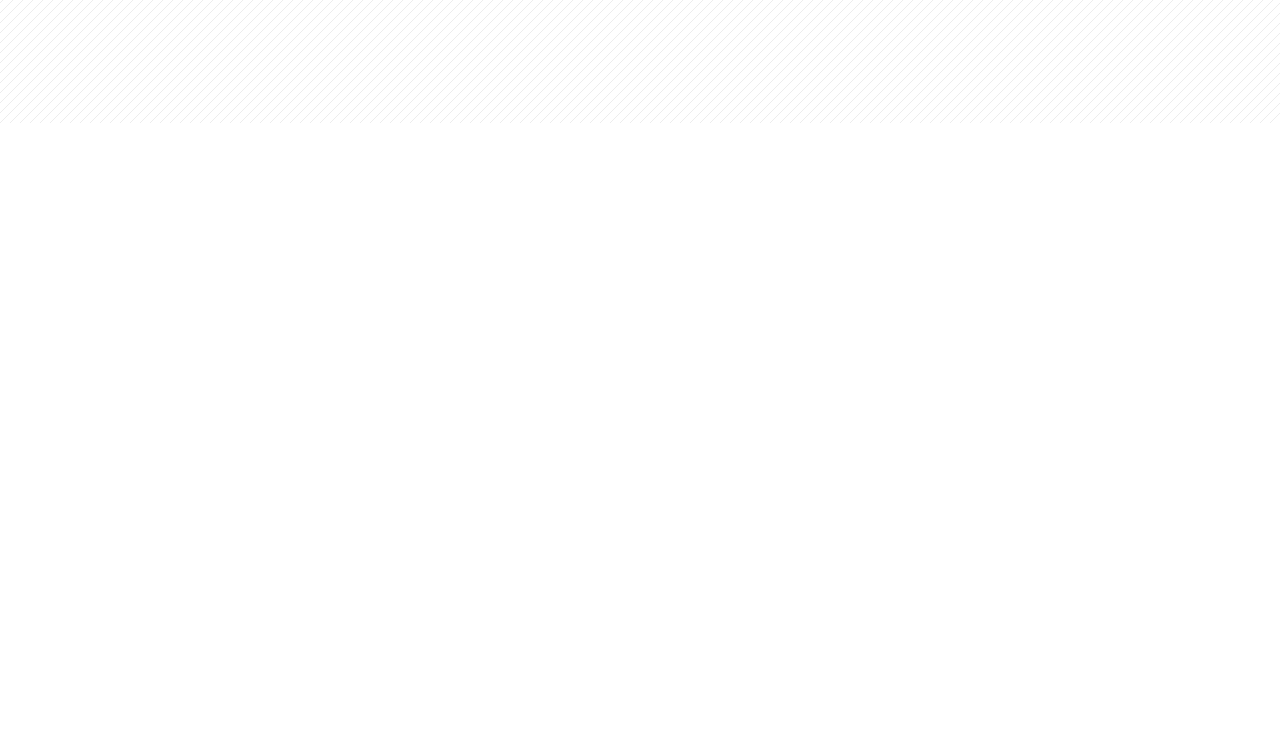
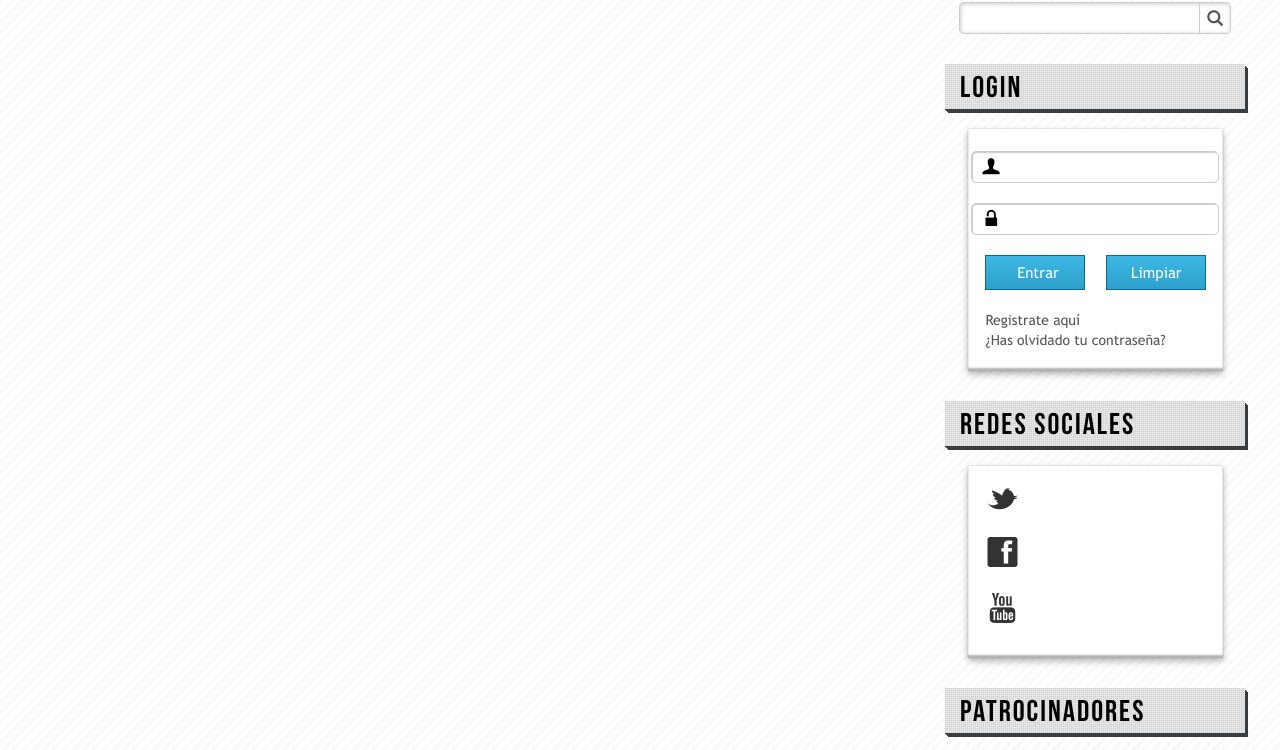
Before and after one commit to andreagarme/maquetacionAvanzadaCSS, a plain HTML site: page index.html in a window 1280 px wide. Shown: the part 677-1427 px from the top of the page. Before the commit the page ends 800 px from the top, so only its background shows below. Drawn offline with Linux system fonts and the light colour scheme.

Commit message:
Create aside

```diff
--- a/css/styles.css
+++ b/css/styles.css
@@ -43,7 +43,7 @@ body {
 }
 
 .gear,
-#icon {
+.icon {
   font-family: "WebSymbolsRegular";
 }
 
@@ -155,3 +155,198 @@ body {
 #card:last-child {
   margin-right: 0px;
 }
+
+#card .icon {
+  display: block;
+  width: 100%;
+  height: 130px;
+  font-size: 50px;
+  line-height: 110px;
+  text-align: center;
+  margin: 0px auto;
+}
+
+#card .category {
+  width: 100%;
+  height: 50px;
+  font-family: "TrebuchetMS";
+  font-size: 21px;
+  font-weight: bold;
+  text-align: center;
+  color: #00538c;
+}
+
+#card .description {
+  color: #0f7cc5;
+  font-family: "TrebuchetMS";
+  text-align: center;
+  font-size: 15px;
+}
+
+/* Barra Lateral */
+
+#lateral {
+  width: 300px;
+  min-height: 1200px;
+  font-family: "TrebuchetMS";
+  float: right;
+  margin: 20px;
+}
+
+aside h3 {
+  display: block;
+  width: auto;
+  height: 45px;
+  line-height: 49px;
+  background: url("../img/pxgray.png"), white;
+  box-shadow: 0px 1px 0px #393d3f, 1px 2px 0px #393d3f, 2px 3px 0px #393d3f,
+    3px 4px 0px #393d3f;
+  font-size: 30px;
+  font-family: "BebasNeue";
+  font-weight: normal;
+  letter-spacing: 2px;
+  padding-left: 15px;
+  margin-top: 30px;
+  margin-bottom: 15px;
+}
+
+#lateral h3:first-child {
+  margin-top: 0px;
+}
+
+#search {
+  width: 90%;
+  height: 30px;
+  margin: 10px auto;
+  background-color: white;
+  border-radius: 5px;
+  border: 1px solid #ccc;
+  box-shadow: 1px 1px 4px #ccc inset;
+}
+
+#lateral input[type="text"] {
+  width: 85%;
+  height: 30px;
+  border: none;
+  padding-left: 5px;
+  border-radius: 5px;
+  background-color: transparent;
+  color: #ccc;
+  transition: all 300ms;
+}
+
+#lateral input[type="text"]:focus {
+  color: #555;
+}
+
+#lateral input[type="button"],
+input[type="submit"] {
+  height: 30px;
+  cursor: pointer;
+  border: none;
+  font-size: 16px;
+  background-color: transparent;
+  border-left: 1px solid #ccc;
+  color: #555;
+  padding-left: 7px;
+}
+
+.aside-box {
+  width: 85%;
+  height: 240px;
+  margin: 0px auto;
+  margin-top: 20px;
+  padding-top: 2px;
+  background: white;
+  box-shadow: 0px 0px 1px rgba(0, 0, 0, 0.3), 0px 3px 7px rgba(0, 0, 0, 0.3),
+    0px 1px white inset, 0px -3px 2px rgba(0, 0, 0, 0.3) inset;
+}
+
+#login input[type="email"],
+#login input[type="password"] {
+  display: block;
+  margin: 0px auto;
+  margin-top: 20px;
+  width: 82%;
+  height: 30px;
+  border: 1px solid #ccc;
+  box-shadow: 1px 1px 1px #ccc inset;
+  border-radius: 5px;
+  padding-left: 37px;
+}
+
+#login input[type="email"]:focus,
+#login input[type="password"]:focus {
+  color: #555;
+  box-shadow: 1px 1px 1px grey inset;
+}
+
+#login #user,
+#login #password {
+  text-align: center;
+  display: block;
+  position: absolute;
+  margin-left: 15px;
+  margin-top: 6px;
+  height: 30px;
+}
+
+#login #password {
+  margin-left: 18px;
+  margin-top: 25px;
+  font-size: 20px;
+}
+
+#login input[type="submit"],
+#login input[type="reset"],
+#login input[type="button"] {
+  text-align: center;
+  width: 100px;
+  height: 35px;
+  margin-top: 20px;
+  color: white;
+  background: linear-gradient(to bottom, #3eb8e5 0%, #2ca0ca 100%);
+  border: 1px solid #156785;
+  border-radius: 0px;
+  cursor: pointer;
+  font-size: 15px;
+  font-family: "TrebuchetMS";
+  font-weight: lighter;
+  margin-left: 17px;
+  transition: all 300ms;
+  margin-bottom: 18px;
+}
+#login input[type="submit"]:hover,
+#login input[type="reset"]:hover,
+#login input[type="button"]:hover,
+#login button:hover {
+  box-shadow: 0px 0px 3px gray;
+}
+
+#login a {
+  display: block;
+  text-decoration: none;
+  margin-left: 18px;
+  font-size: 14px;
+  color: #555;
+  margin-top: 4px;
+}
+
+#login a:hover {
+  color: #2f78bc;
+  text-decoration: underline;
+}
+
+#social {
+  height: 190px;
+}
+
+#social a {
+  display: block;
+  color: #333;
+  text-decoration: none;
+  font-size: 30px;
+  margin-left: 20px;
+  margin-top: 10px;
+  margin-bottom: 20px;
+}
--- a/index.html
+++ b/index.html
@@ -28,13 +28,16 @@
     </header>
     <!-- Fin de la Cabecera -->
 
-    <!-- Inicio Banner -->
     <section class="wrap wrap-content">
       <section id="info">
+        <!-- Inicio Banner -->
         <div id="banner"><h1>MAQUETACIÓN AVANZADA CON CSS Y HTML</h1></div>
+        <!-- Fin Banner-->
+
+        <!-- Inicio Cards -->
         <div id="cards">
           <div id="card">
-            <p id="icon">H</p>
+            <p class="icon">H</p>
             <h2 class="category">Desarrollo Web</h2>
             <p class="description">
               ¡Aprende los principales lenguajes para desarrollar páginas web
@@ -42,7 +45,7 @@
             </p>
           </div>
           <div id="card">
-            <p id="icon">_</p>
+            <p class="icon">_</p>
             <h2 class="category">Sistemas Operativos</h2>
             <p class="description">
               ¡Aprende los principales lenguajes para desarrollar páginas web
@@ -50,12 +53,12 @@
             </p>
           </div>
           <div id="card">
-            <p id="icon">S</p>
+            <p class="icon">S</p>
             <h2 class="category">Hardware</h2>
             <p class="description">¡Conoce todo acerca del Hardware!</p>
           </div>
           <div id="card">
-            <p id="icon">u</p>
+            <p class="icon">u</p>
             <h2 class="category">Redes e Internet</h2>
             <p class="description">
               ¡Aprende a configurar y administrar redes informáticas y
@@ -63,15 +66,59 @@
             </p>
           </div>
           <div id="card">
-            <p id="icon">a</p>
+            <p class="icon">a</p>
             <h2 class="category">Bases de Datos</h2>
             <p class="description">
               ¡Aprende a crear y administrar bases de datos!
             </p>
           </div>
         </div>
+        <!-- Fin Cards -->
       </section>
+
+      <!-- Inicio barra lateral -->
+      <aside id="lateral">
+        <h3>BUSCAR</h3>
+        <div id="search">
+          <form>
+            <input type="text" />
+            <input type="button" value="L" class="icon" />
+          </form>
+        </div>
+
+        <h3>LOGIN</h3>
+        <div id="login" class="aside-box">
+          <form>
+            <label id="user" class="icon"> U </label>
+            <input type="email" />
+
+            <label id="password" class="icon"> w </label>
+            <input type="password" />
+
+            <input type="submit" value="Entrar" />
+            <input type="reset" value="Limpiar" />
+
+            <a href="#">Registrate aquí</a>
+            <a href="#">¿Has olvidado tu contraseña?</a>
+          </form>
+        </div>
+        <h3>REDES SOCIALES</h3>
+
+        <div id="social" class="aside-box">
+          <div class="twitter">
+            <a href="#" class="icon"> t </a>
+          </div>
+          <div class="facebook">
+            <a href="#" class="icon"> f </a>
+          </div>
+          <div class="youtube">
+            <a href="#" class="icon"> y </a>
+          </div>
+        </div>
+        <h3>PATROCINADORES</h3>
+        <div id="sponsors" class="aside-box"></div>
+      </aside>
+      <!-- Fin barra lateral -->
     </section>
-    <!-- Fin Banner-->
   </body>
 </html>
```
